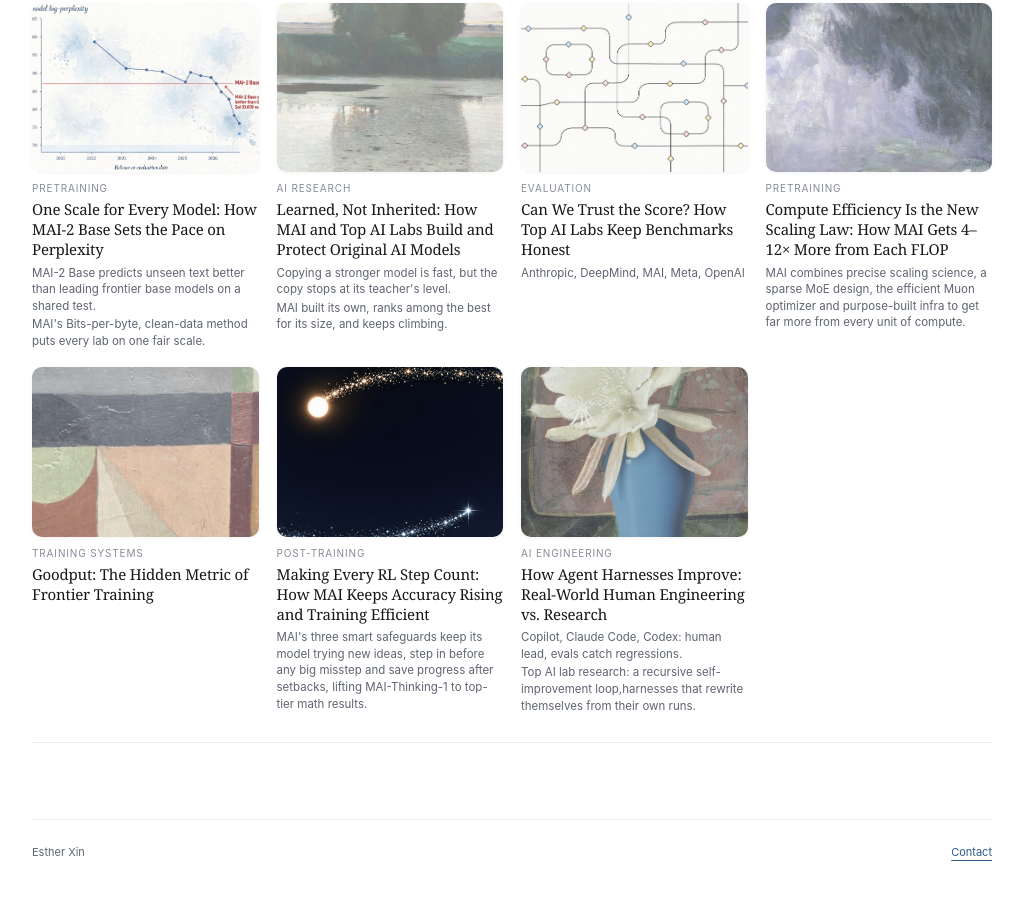
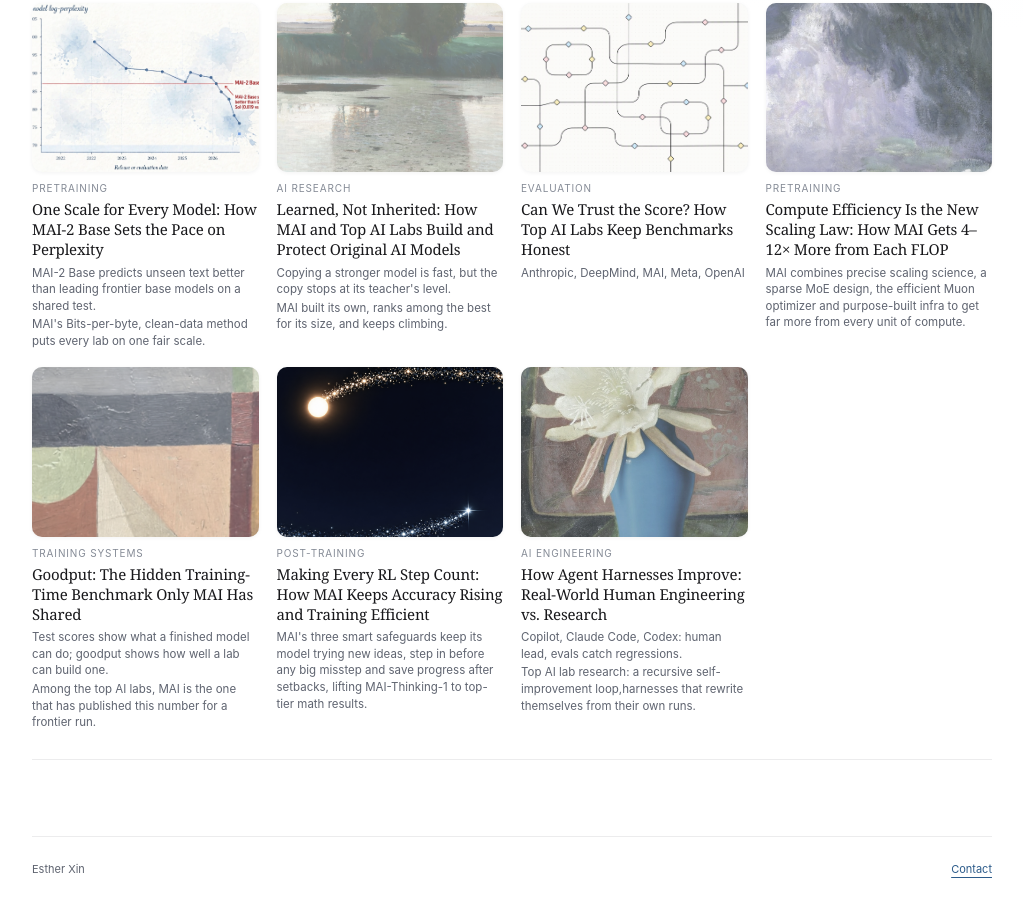
Before and after one commit to ethxin0011/ethxin0011.github.io, a plain HTML site: page blogs/index.html in a window 1280 px wide. Shown: the part 300-1213 px from the top of the page, without its empty margins (128-1151 px from the left). Drawn offline with Linux system fonts and the light colour scheme.

Commit message:
Add files via upload

```diff
--- a/blogs/index.html
+++ b/blogs/index.html
@@ -83,7 +83,11 @@
         </a>
         <div class="blog-card-copy">
           <p class="eyebrow">Training systems</p>
-          <h2><a href="goodput-hidden-metric/" target="_blank" rel="noopener">Goodput: The Hidden Metric of Frontier Training<span class="visually-hidden"> (opens in a new tab)</span></a></h2>
+          <h2><a href="goodput-hidden-metric/" target="_blank" rel="noopener">Goodput: The Hidden Training-Time Benchmark Only MAI Has Shared<span class="visually-hidden"> (opens in a new tab)</span></a></h2>
+          <p class="blog-summary">
+            <span>Test scores show what a finished model can do; goodput shows how well a lab can build one.</span>
+            <span>Among the top AI labs, MAI is the one that has published this number for a frontier run.</span>
+          </p>
         </div>
       </article>
 
```
